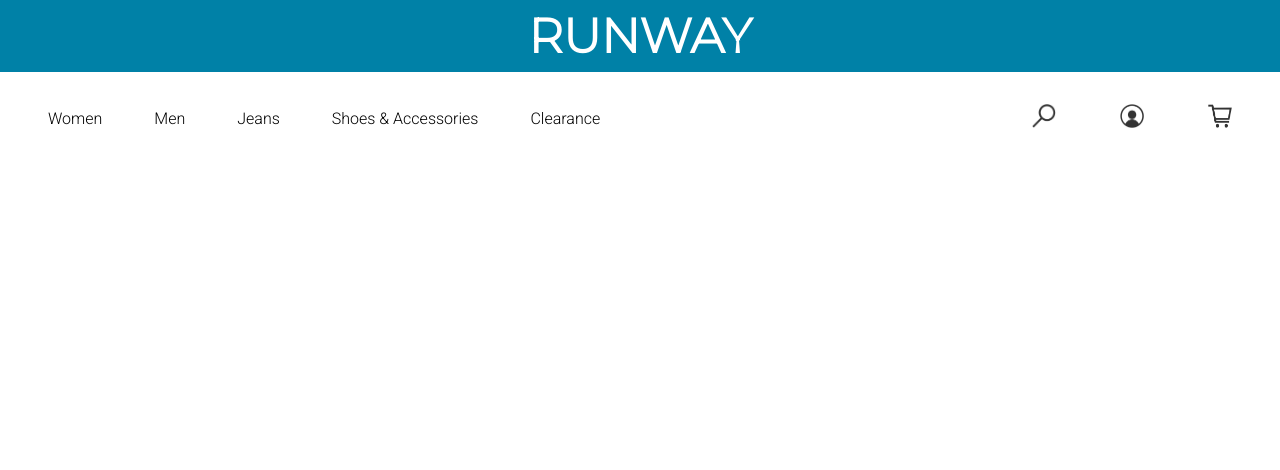
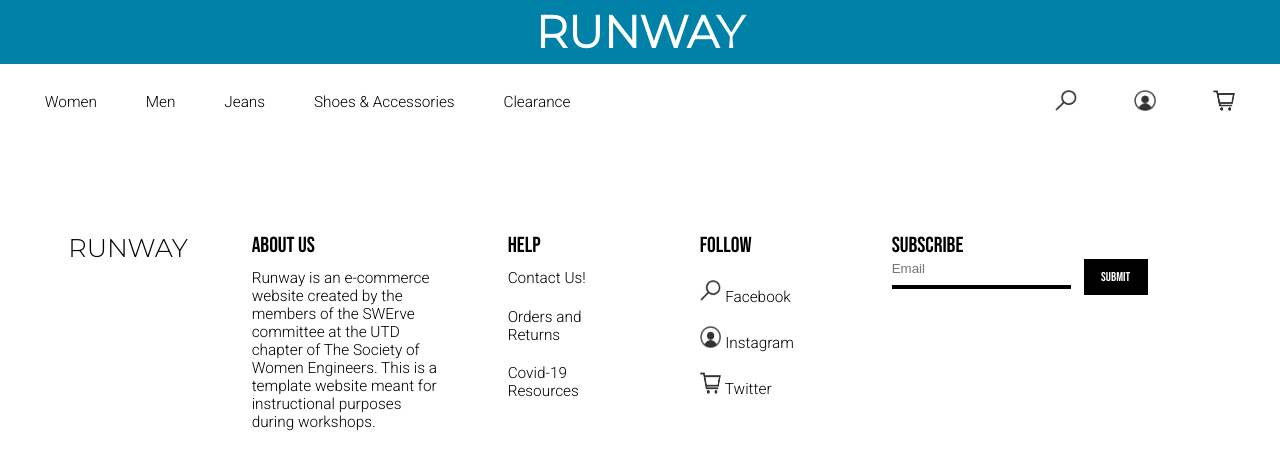
Before and after one commit to palak-bhargava/WebDevWorkshop, a plain HTML site: page index.html in a window 1280 px wide. Drawn offline with Linux system fonts and the light colour scheme.

Commit message:
added footer base

```diff
--- a/index.html
+++ b/index.html
@@ -35,6 +35,77 @@
         </div>
     </div>
 
+    <br>
+    <br>
+    <br>
+    <br>
+
+    <div class="footer">
+        <div class="footerColumns">
+            <h2 class="websiteName">RUNWAY</h2>
+        </div>
+        <div class="footerColumns">
+            <h2 class="subtitle">ABOUT US</h2>
+            <p class="text">
+                Runway is an e-commerce website created by the members of the SWErve committee at the UTD chapter of The
+                Society of Women Engineers.
+                This is a template website meant for instructional purposes during workshops.
+            </p>
+        </div>
+        <div class="footerColumns">
+            <h2 class="subtitle">HELP</h2>
+            <p class="text2">
+                <a href="">
+                    Contact Us!
+                </a>
+            </p>
+            <p class="text2">
+                <a href="">
+                    Orders and Returns
+                </a>
+            </p>
+            <p class="text2">
+                <a href="">
+                    Covid-19 Resources
+                </a>
+            </p>
+        </div>
+        <div class="footerColumns">
+            <h2 class="subtitle">FOLLOW</h2>
+            <div class="footerIcons">
+                <a href="" class="text2">
+                    <img class="footerIcon" src="./assets/search.png">
+                    Facebook
+                </a>
+                <a href="" class="text2">
+                    <img class="footerIcon" src="./assets/profile.png">
+                    Instagram
+                </a>
+                <a href="" class="text2">
+                    <img class="footerIcon" src="./assets/cart.png">
+                    Twitter
+                </a>
+            </div>
+        </div>
+        <div class="footerColumns">
+            <h2 class="subtitle">SUBSCRIBE</h2>
+            <form action="">
+                <label for="fname"></label>
+                <div class="inputDiv">
+                    <div>
+                        <input class="emailInput" type="email" name="email" placeholder="Email"
+                        pattern="[a-z]-@-[a-z].com">
+                        <br>
+                    <hr class="lineBreak">
+                    </div>
+                    <input class="submitBtn" type="submit" value="Submit">
+                </div>
+
+            </form>
+        </div>
+    </div>
+
+
 
 </body>
 
--- a/style.css
+++ b/style.css
@@ -6,28 +6,30 @@
 }
 .header {
     display: flex;
+    position: relative;
     justify-content: center;
     align-items: center;
     text-align: center;
     background-color:#0081a7;
     width: 100%;
-    height: 4.5rem;
+    height: 5vw;
 
 }
 .websiteTitle{
     flex: 1;
     justify-content: center;
     color: white;
-    font-size: 3rem;
+    font-size: 3.5vw;
     /*font-family: 'Bebas Neue', cursive;*/
     font-family: 'Montserrat', sans-serif;
 }
 .navbar{
     display: flex;
+    position: relative;
     align-items: center;
-    margin-top: 2rem;
-    margin-left: 3rem;
-    margin-right: 3rem;
+    margin-top: 2vw;
+    margin-left: 3.5vw;
+    margin-right: 3.5vw;
 }
 nav{
     flex: 1;
@@ -38,11 +40,12 @@ nav ul{
 }
 nav ul li{
     display: inline-block;
-    margin-right: 3rem;
+    margin-right: 3.5vw;
 }
 a{
     text-decoration: none;
     color: black;
+    font-size: 1.2vw;
     font-weight: 400;
     font-family: 'Roboto', sans-serif;
 }
@@ -53,8 +56,76 @@ a{
 }
 
 .icons{
-    width: 1.5rem;
-    height: 1.5rem;
-    margin-left: 4rem;
+    width: 1.7vw;
+    height: 1.7vw;
+    margin-left: 4.5vw;
     opacity: 0.8;
 }
+.footer{
+    display: flex;
+    flex-direction: row;
+    margin: 3.5vw;
+    align-items: top;
+    justify-content: center;
+}
+.footerColumns{
+    margin-right: 5vw
+}
+.websiteName {
+    font-family: 'Montserrat', sans-serif;
+    font-weight: 200;
+    font-size: 2vw;
+}
+.subtitle{
+    font-family: 'Bebas Neue', cursive;
+    font-weight: 200;
+    font-size: 1.7vw;
+}
+.text{
+    font-family: 'Roboto', sans-serif;
+    font-size: 1.2vw;
+    width: 15vw;
+    padding-top: 0.8vw;
+}
+.text2{
+    font-family: 'Roboto', sans-serif;
+    font-size: 1.2vw;
+    width: 10vw;
+    padding-bottom: 0.8vw;
+    padding-top: 0.8vw;
+}
+.footerIcons{
+    display: flex;
+    flex-direction: column;
+    align-items: left;
+    padding-top: 0.8vw;
+}
+.footerIcon{
+    width: 1.7vw;
+    height: 1.7vw;
+    opacity: 0.8;
+}
+.emailInput{
+    border: none;
+    width: 15vw;
+}
+.inputDiv{
+    display: flex;
+    flex-direction: row;
+}
+.submitBtn{
+    border: none;
+    width: 5vw;
+    height: 4.5vh;
+    background-color: black;
+    color: white;
+    font-family: 'Bebas Neue', cursive;
+    font-weight: 200;
+    font-size: 1vw;
+    text-decoration: none;
+}
+.lineBreak{
+    border: 2px solid black;
+    margin-top: 1vh;
+    margin-right: 1vw ;
+}
```
